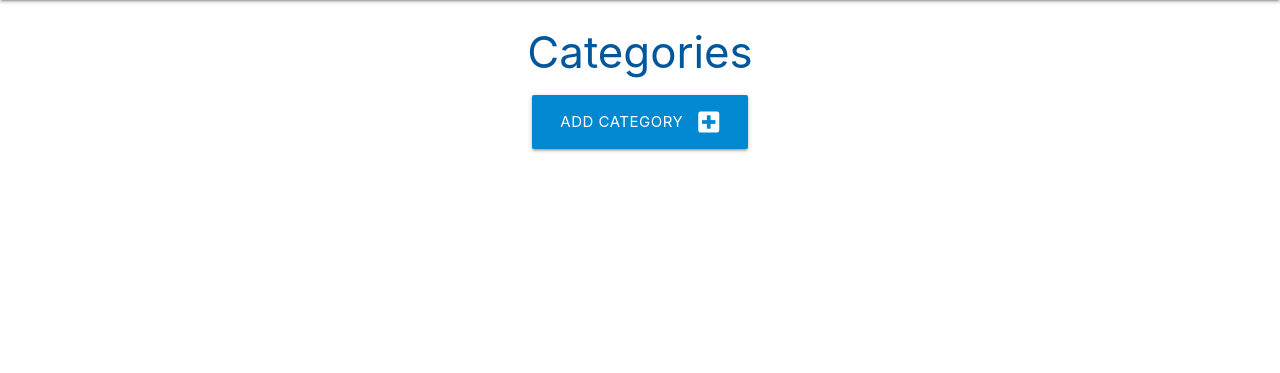
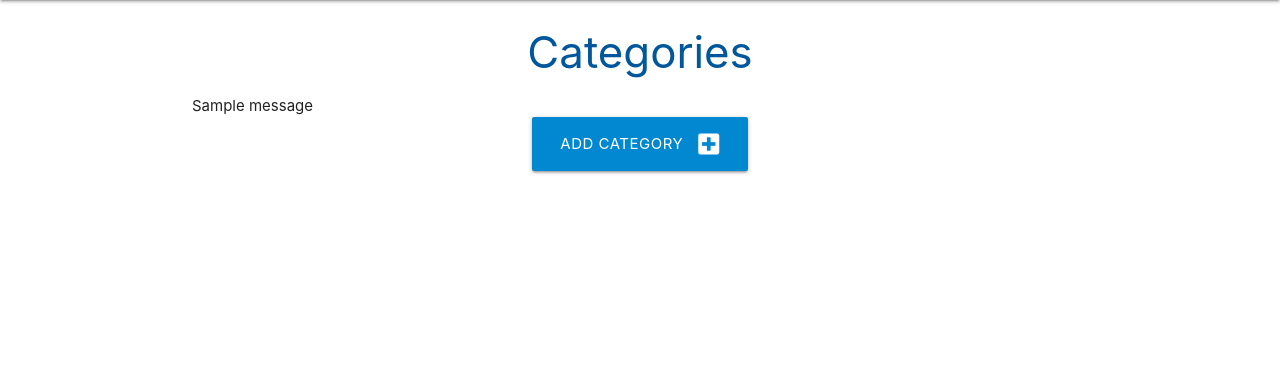
Before and after one commit to CharlieMcGoldrick/ci-walkthrough-flask-sqlalchemy-task-manager, a Flask app: page /categories in a window 1280 px wide. Shown: the part 64-437 px from the top of the page. Run offline with Flask 3, Linux system fonts and the light colour scheme; tables that the repository leaves empty hold one stand-in row (values such as "Sample post"); one stand-in notice (Sample message) is shown.

Commit message:
Feat: add error handling for adding categories

```diff
--- a/taskmanager/routes.py
+++ b/taskmanager/routes.py
@@ -1,4 +1,4 @@
-from flask import render_template, request, redirect, url_for
+from flask import render_template, request, redirect, url_for, flash
 from taskmanager import app, db
 from taskmanager.models import Category, Task
 from sqlalchemy.exc import IntegrityError
@@ -17,8 +17,16 @@ def categories():
 @app.route("/add_category", methods=["GET", "POST"])
 def add_category():
     if request.method == "POST":
-        category = Category(category_name=request.form.get("category_name"))
-        db.session.add(category)
-        db.session.commit()
-        return redirect(url_for("categories"))
+        # Format the input to handle casing duplicates
+        category_name = request.form.get("category_name").capitalize()
+        try:
+            category = Category(category_name=category_name)
+            db.session.add(category)
+            db.session.commit()
+            flash("Category added successfully!", "success")  # Success message
+            return redirect(url_for("categories"))
+        except IntegrityError:
+            db.session.rollback()
+            flash("Category already exists.", "error")  # Error message
+            return redirect(url_for("categories"))
     return render_template("add_category.html")
--- a/taskmanager/templates/categories.html
+++ b/taskmanager/templates/categories.html
@@ -2,6 +2,15 @@
 {% block content %}
 
     <h3 class="light-blue-text text-darken-4 center-align">Categories</h3>
+
+    <!-- Flash messages -->
+    {% with messages = get_flashed_messages(with_categories=true) %}
+    {% if messages %}
+        {% for category, message in messages %}
+        <div class="alert {{ category }}">{{ message }}</div>
+        {% endfor %}
+    {% endif %}
+    {% endwith %}
 
     <div class="row">
         <div class="col s12 center-align">
```
Also changed, not shown: taskmanager/templates/add_category.html (indentation only). Lines whose indentation alone changed are shown as unchanged.
